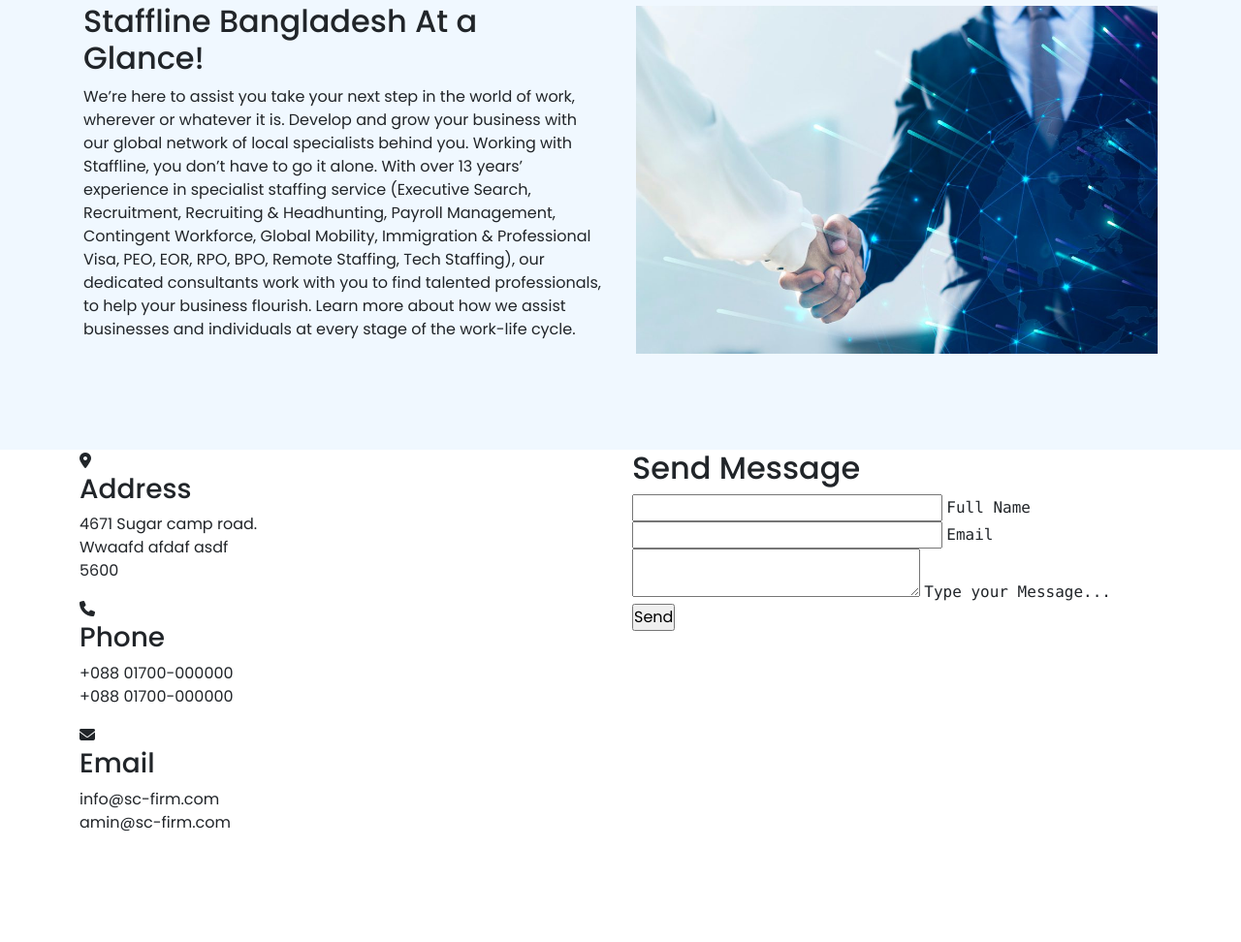
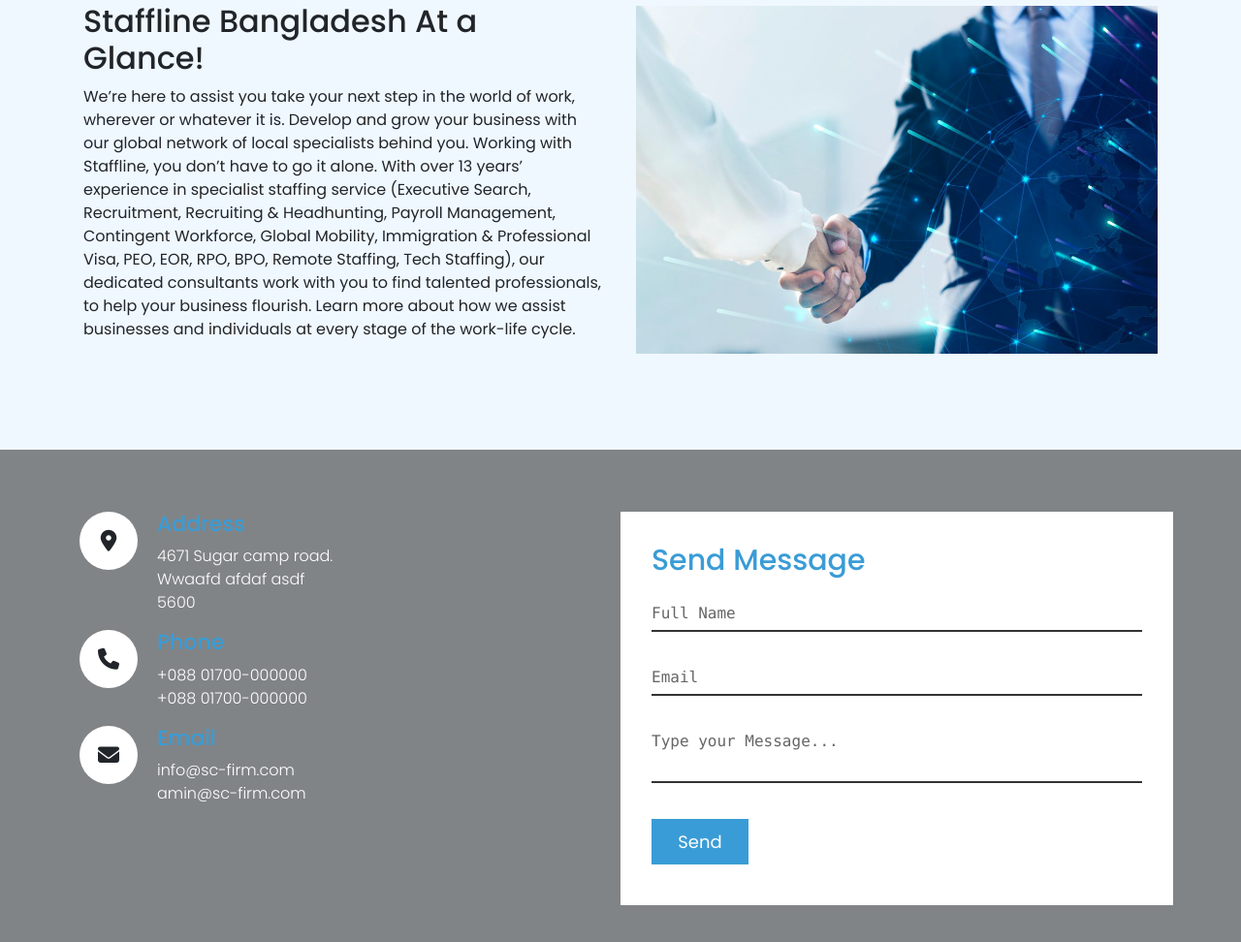
Before and after one commit to mrrayhan246/web_sc-firm, a plain HTML site: page templates/index.html in a window 1280 px wide. Shown: the part 3805-4777 px from the top of the page at 97% size. Before the commit the page ends 4682 px from the top, so only its background shows below. Drawn offline with nearby package versions, Linux system fonts and the light colour scheme.

Commit message:
Contact Form Update

```diff
--- a/static/css/main.css
+++ b/static/css/main.css
@@ -198,3 +198,90 @@
 .glance .container .row .glance-box .content-wrap .content img{
     width: 100%;
 }
+
+
+
+
+/* ===== Contact Section CSS ===== */
+/* ===== Contact Section CSS ===== */
+.contact {
+    background: #818486;
+    padding: 4rem 0;
+}
+.contact .container .row .contact-wrap .content-box{
+    display: flex;
+}
+.contact .container .row .contact-wrap .content-box .icons{
+    width: 60px;
+    height: 60px;
+    background: #fff;
+    display: flex;
+    justify-content: center;
+    align-items: center;
+    border-radius: 50%;
+    font-size: 22px;
+}
+.contact .container .row .contact-wrap .content-box .content{
+    display: flex;
+    margin-left: 20px;
+    font-size: 16px;
+    color: #fff;
+    flex-direction: column;
+    font-weight: 300;
+}
+.contact .container .row .contact-wrap .content-box .content h3{
+    font-size: 22px;
+    color: #3A9CD6;
+}
+.contact .container .row .contact-form{
+    background: #ffffff;
+    padding: 2rem;
+}
+.contact .container .row .contact-form .c-form h2{
+    font-size: 30px;
+    color: #3A9CD6;
+    width: 500;
+}
+.contact .container .row .contact-form .c-form .input-box{
+    position: relative;
+    width: 100%;
+    margin-top: 10px;
+}
+.contact .container .row .contact-form .c-form .input-box input,
+.contact .container .row .contact-form .c-form .input-box textarea{
+    width: 100%;
+    padding: 5px 0;
+    font-size: 16px;
+    margin: 10px 0;
+    border: none;
+    border-bottom: 2px solid #333;
+    outline: none;
+    resize: none;
+}
+.contact .container .row .contact-form .c-form .input-box samp{
+    position: absolute;
+    left: 0;
+    padding: 5px 0;
+    font-size: 16px;
+    margin: 10px 0;
+    pointer-events: none;
+    transition: 0.5s;
+    color: #666;
+}
+.contact .container .row .contact-form .c-form .input-box input:focus ~ samp,
+.contact .container .row .contact-form .c-form .input-box input:valid ~ samp,
+.contact .container .row .contact-form .c-form .input-box textarea:valid ~ samp,
+.contact .container .row .contact-form .c-form .input-box textarea:valid ~ samp{
+    color: #e91e63;
+    font-size: 12px;
+    transform: translateY(-20px);
+}
+.contact .container .row .contact-form .c-form .input-box input[type="submit"]{
+    width: 100px;
+    background: #3A9CD6;
+    color: #fff;
+    border: none;
+    cursor: pointer;
+    padding: 10px;
+    font-size: 18px;
+}
--- a/templates/index.html
+++ b/templates/index.html
@@ -253,7 +253,7 @@
       <div class="container">
         <div class="row">
 
-          <div class="col-lg-6">
+          <div class="contact-wrap col-lg-6">
 
             <div class="content-box">
               <div class="icons"><i class="fa-solid fa-location-dot"></i></div>
@@ -281,9 +281,9 @@
 
           </div>
 
-          <div class="col-lg-6">
+          <div class="contact-form col-lg-6">
 
-            <form action="">
+            <form class="c-form" action="">
               <h2>Send Message</h2>
 
               <div class="input-box">
```
